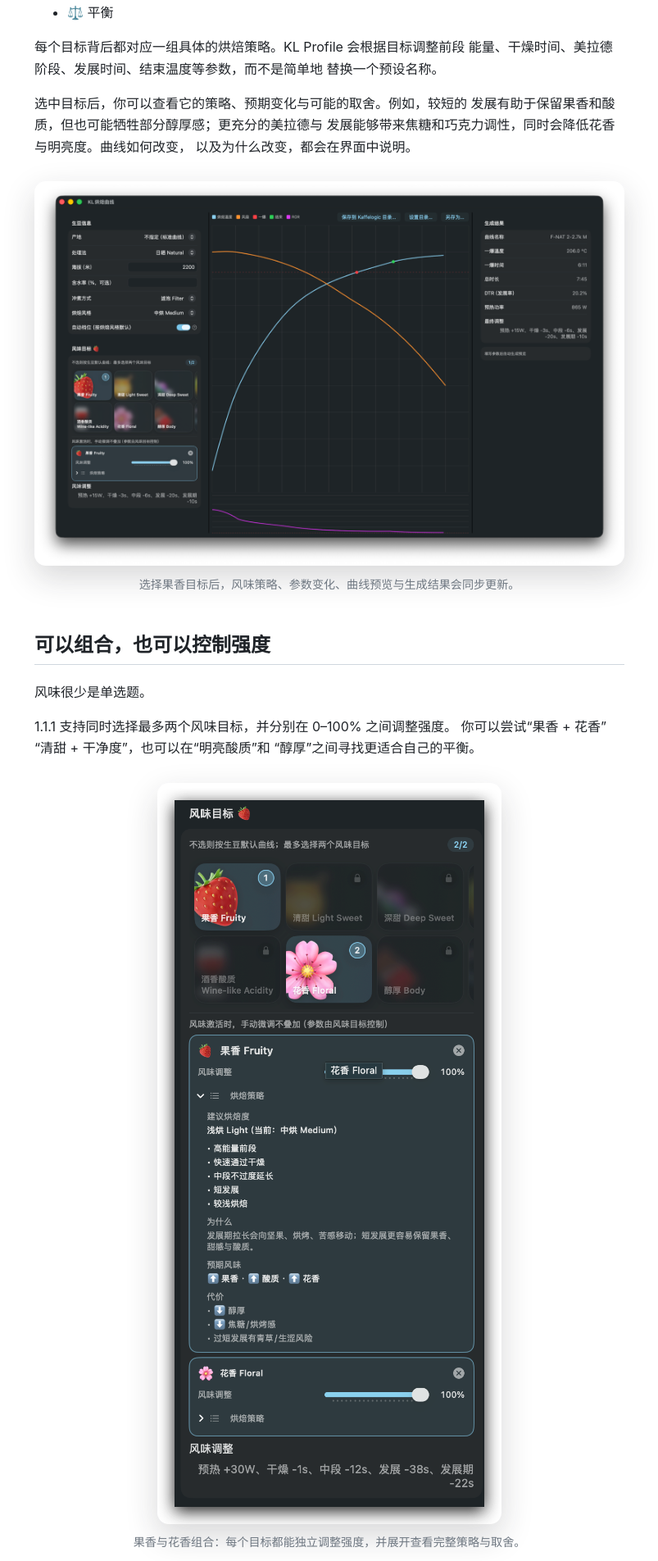
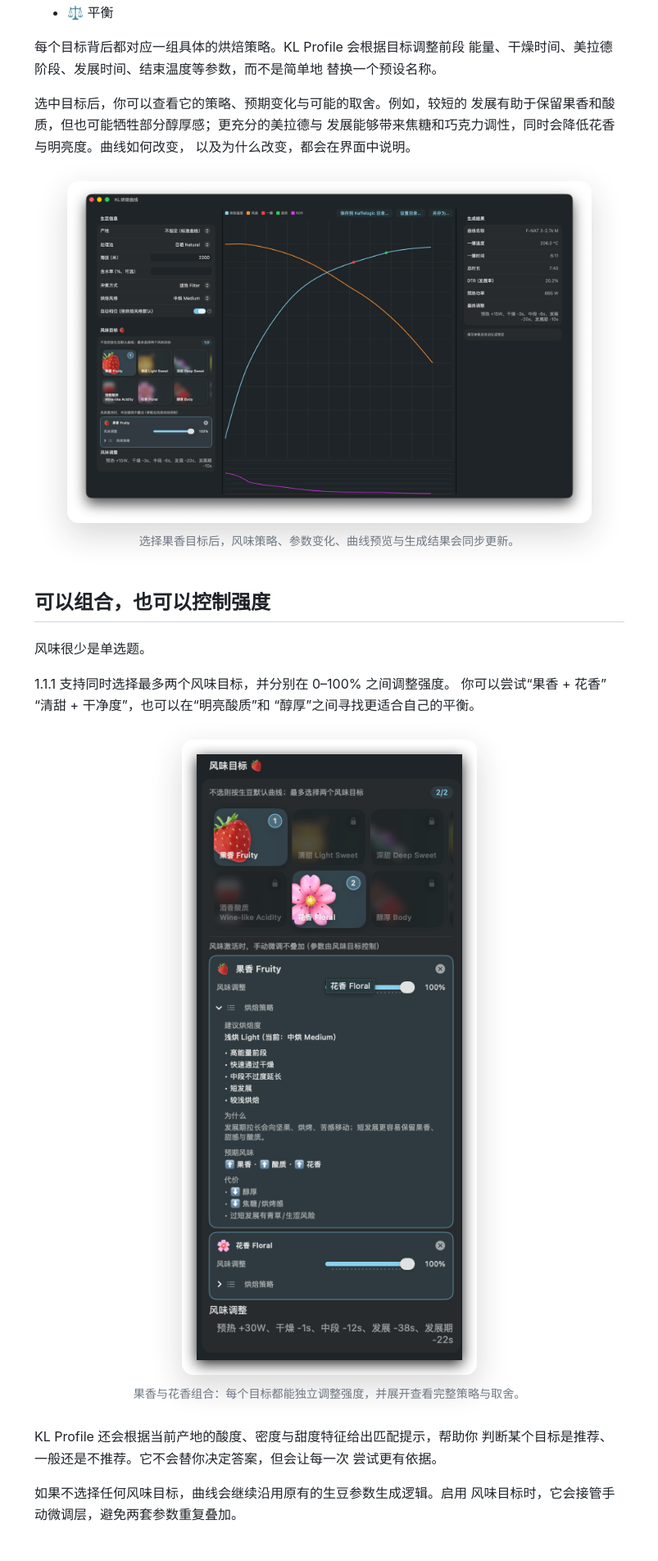
Before and after one commit to yuhongda/kl-tools-doc, a Jekyll site: the page built from _posts/2026-08-23-kl-profile-1-1-1.md, in a window 1280 px wide. Shown: the part 737-2641 px from the top of the page at 82% size, without its empty margins (238-1041 px from the left). Built offline with Jekyll 4.4.1, drawn with Linux system fonts in a browser that asks for light colours.

Commit message:
chore: update

```diff
--- a/assets/css/style.css
+++ b/assets/css/style.css
@@ -134,14 +134,15 @@ blockquote {
 .product-shot img {
   display: block;
   width: 100%;
+  max-width: 640px;
   height: auto;
+  margin: 0 auto;
   border-radius: 14px;
   box-shadow: 0 14px 38px rgb(31 35 40 / 18%);
 }
 
 .product-shot--portrait img {
-  max-width: 420px;
-  margin: 0 auto;
+  max-width: 360px;
 }
 
 .product-shot figcaption {
```
